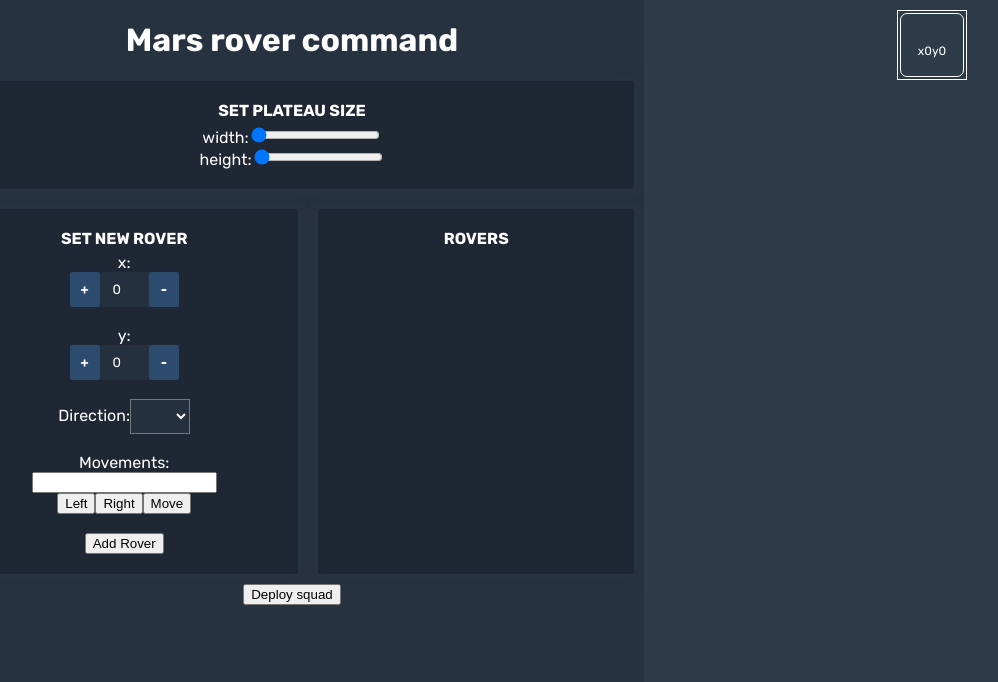
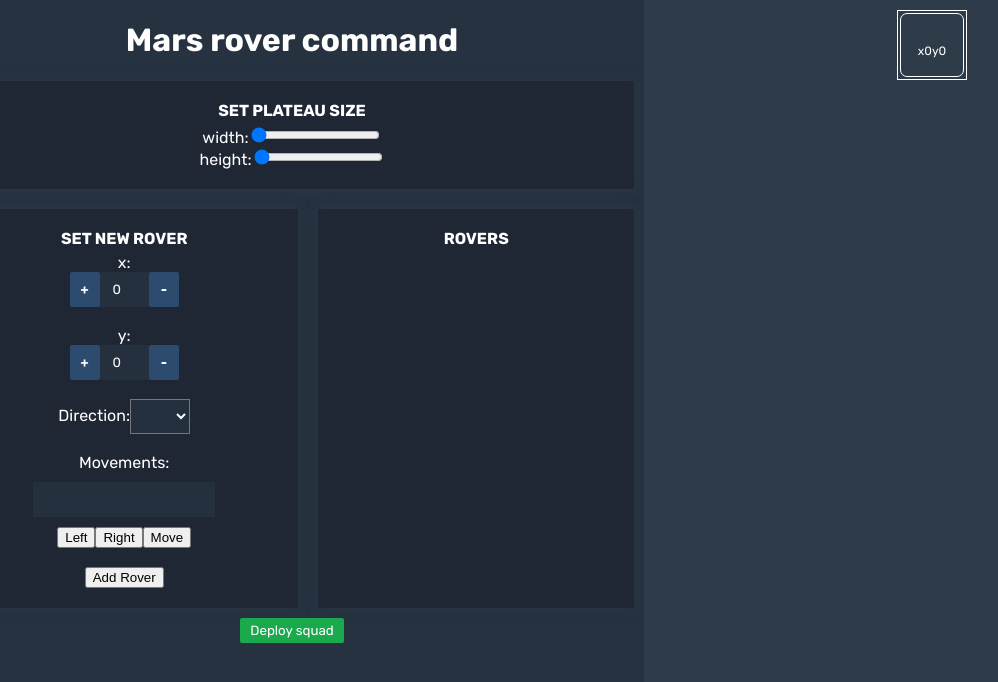
Before and after one commit to mamuh/mars-rover-command, a React (Create React App) app: page / in a window 1280 px wide. Shown: the top 682 px of the page, without its empty margins (60-1058 px from the left). Built offline with nearby package versions, Linux system fonts and the light colour scheme.

Commit message:
changed inputs color

```diff
--- a/src/components/deploy.jsx
+++ b/src/components/deploy.jsx
@@ -39,7 +39,7 @@ const Deploy = () => {
   console.log(plateauAndRoversObj)
 
   return (
-    <button onClick={e => {
+    <button className="deploy-squad" onClick={e => {
         dispatch(resetRovers())
         dispatch(deployRovers(plateauAndRoversObj))
         }
@@ -49,16 +49,4 @@ const Deploy = () => {
   )
 }
 
-// function mapDispatchToProps(dispatch) {
-//   return bindActionCreators({ selectCity }, dispatch);
-// }
-
-// const mapStateToProps = state => ({
-//   plateauX: state.plateauX,
-//   plateauY: state.plateauY,
-//   rovers: state.rovers
-// });
-
-// export default connect(mapStateToProps)(Deploy);
-
 export default Deploy;
--- a/src/components/set_rovers_form.jsx
+++ b/src/components/set_rovers_form.jsx
@@ -94,7 +94,7 @@ const AddRover = ({ dispatch }) => {
 
         <label>
           Movements:
-          <div>
+          <div className="moves-input">
             <input ref={node => (movesInput = node)} readOnly />
           </div>
           <button type="button" onClick={(e) => {
--- a/src/stylesheets/buttons.scss
+++ b/src/stylesheets/buttons.scss
@@ -1,4 +1,4 @@
-.button {
+.deploy-squad {
   background-color: #1aa94d;
   border: none;
   border-radius: 2px;
--- a/src/stylesheets/rover_pannel.scss
+++ b/src/stylesheets/rover_pannel.scss
@@ -41,7 +41,6 @@
 }
 
 .direction-select {
-
     height: 35px;
     margin: 0;
     text-align: center;
@@ -54,3 +53,20 @@
       outline: none;
     }
 }
+
+.moves-input {
+  input {
+    height: 35px;
+    margin: 10px 0;
+    text-align: center;
+    background-color: #24303e;
+    color: white;
+    font-family: 'Rubik', sans-serif;
+    padding: 0;
+    border: none;
+
+    &:focus {
+      outline: none;
+    }
+  }
+}
```
